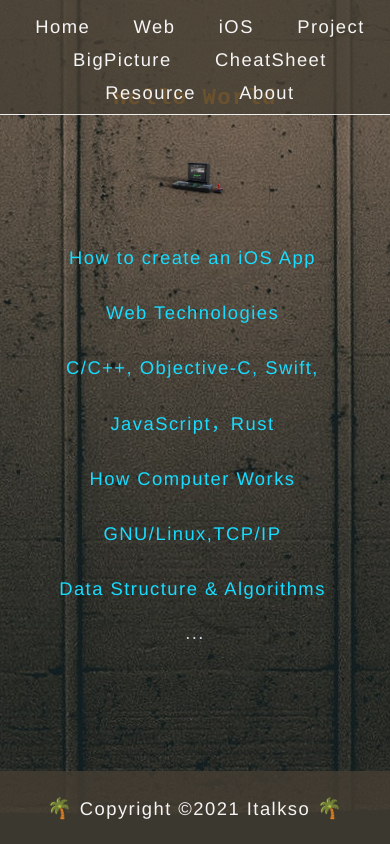
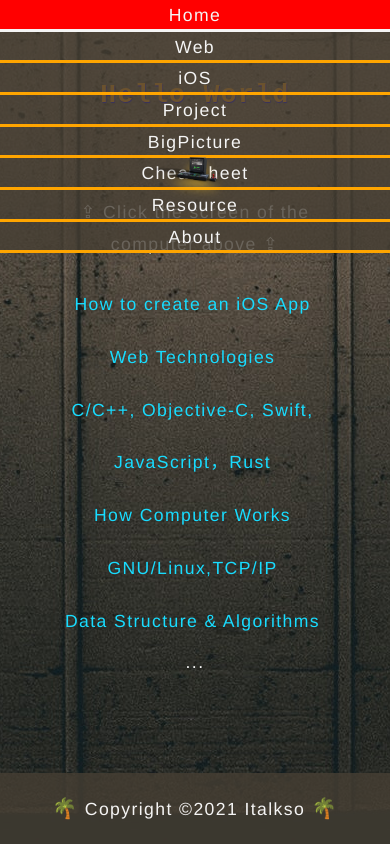
Before and after one commit to italkso/italkso.github.io, a plain HTML site: page index.html in a window 390 px wide. Drawn offline with Linux system fonts and the light colour scheme.

Commit message:
Responsive web design with HTML5 & CSS3

```diff
--- a/index.html
+++ b/index.html
@@ -13,19 +13,24 @@
 		<h1>Italkso</h1>
 
 		<nav>
-	    	<a href="index.html" title="Home Page">Home</a>
-	    	<a href="webdev/web.html" title="Web Technologies" target="">Web</a>
-	    	<a href="iosdev/ios.html" title="iOS Development" target="">iOS</a>
-	    	<a href="project/project.html" title="My Project" target="">Project</a>
-	    	<a href="bigpicture/bigpicture.html" title="Summary for Programming Language" target="">BigPicture</a>
-	    	<a href="cheatsheet/cheatsheet.html" title="CheatSheet for Tools" target="">CheatSheet</a>
-	    	<a href="resource/resource.html" title="Resource & Tools for Developers " target="">Resource</a>
-	    	<a href="about.html" title="About italkso" target="">About</a>
+	    	<a class="ListItem" href="index.html" title="Home Page">Home</a>
+	    	<a class="ListItem" href="webdev/web.html" title="Web Technologies" target="">Web</a>
+	    	<a class="ListItem" href="iosdev/ios.html" title="iOS Development" target="">iOS</a>
+	    	<a class="ListItem" href="project/project.html" title="My Project" target="">Project</a>
+	    	<a class="ListItem" href="bigpicture/bigpicture.html" title="Summary for Programming Language" target="">BigPicture</a>
+	    	<a class="ListItem" href="cheatsheet/cheatsheet.html" title="CheatSheet for Tools" target="">CheatSheet</a>
+	    	<a class="ListItem" href="resource/resource.html" title="Resource & Tools for Developers " target="">Resource</a>
+	    	<a class="LastItem" href="about.html" title="About italkso" target="">About</a>
 	    </nav>
 
-	    <main id="index">
+	    <main class="centerContent">
 	    	<h2><code>Hello World</code></h2>
-	    	<img src="images/computer-8bit-1.png" loading="lazy" alt="old 8-bit computer-images from Pixabay" width="35%" height="35%" />
+
+	    	<figure>
+	    		<img class="filter" src="images/computer-8bit-1.png" loading="lazy" alt="old 8-bit computer-images from Pixabay" width="35%" height="35%" />
+	    		<figcaption>&#8682; Click the screen of the computer above &#8682;</figcaption>
+	    	</figure>
+
     		<p id="topic">
     			<a href="iosdev/ios.html">How to create an iOS App</a>
 	    		<a href="webdev/web.html">Web Technologies</a>
--- a/styles/resource.css
+++ b/styles/resource.css
@@ -6,3 +6,7 @@ a:hover, a:active {
   text-decoration: underline;
   color:rgba(255, 159, 26,1.0);
 }
+
+/*main#resource {
+	column-count: 2;
+}*/
--- a/styles/style.css
+++ b/styles/style.css
@@ -3,13 +3,14 @@
 
 /* Styling the page */
 html {
-    color: rgba(206, 214, 224,1.0);
+    color: whitesmoke;
     font-family: Helvetica, "Times New Roman",Arial, Georgia, Times, serif;
-    font-size: 1.15em;
+    font-size: 1.1rem;
     max-width: 100%;
     line-height: 1.8;
     letter-spacing: 0.08em;
-    background-color: rgba(71, 63, 52,1.0);
+    background-color: rgba(71, 63, 52,0.9);
+    background: radial-gradient(closest-side circle at center 20%, rgba(71, 63, 52,0.75),rgba(30, 30, 30,1.0));
     background-image: url(../images/oleg-magni.jpg);
     background-repeat: no-repeat;
     background-attachment: fixed;
@@ -29,47 +30,62 @@ main {
   margin-top: 70px;
   margin-bottom: 100px;
   padding: 0 20px;
-  text-align: center;
+  text-align: left;
 }
 
-main#iosdev,#resource,#webdev,#bigpicture,#aboutme, #cheatsheet{
-  text-align: left;
+main.centerContent{
+  text-align: center;
 }
 
 
 nav {
     text-align: center;
     width: 100%;
-    padding: 10px 5px 5px 5px;
-    background-color: rgba(71, 63, 52,0.8);
-    border-bottom: 0.1em ridge;
+    min-height: 44px;
+    margin-right: 1rem;
     position: fixed;
     top: 0;
-    display: block;
-    scroll-behavior: smooth;
+    /*FlexBox*/
+    display: flex;
+    flex-direction: column;
+    align-items: center;
+}
+
+/* CSS Media Query */
+@media (min-width: 31.25em) {
+  nav {
+    flex-direction: row;
+  }
 }
 
 nav a:link, a:visited {
     color: whitesmoke;
+    background-color: rgba(71, 63, 52,0.8);
     padding: 0em 1em 0em 1em;
-    border-radius: 5px;
+    display: inline-flex;
+    flex: 1 1 auto;
+    align-self: stretch;
+    align-items: center;
+    justify-content:center;
+    transition: box-shadow 0.1s;
+    text-decoration: none;
+    box-shadow: inset 0 -3px 0 orange;
 }
 
 nav a:hover, a:active {
+    background-color: red;
     text-decoration: none;
-    color:rgba(30, 39, 46,1.0);
-    background-color: whitesmoke;
+    box-shadow: inset 0 -3px 0 whitesmoke;
 }
 
 
 article article {
-  /*font-size: 15px;*/
-  color: rgba(206, 214, 224,1.0);
+  color: rgba(206, 214, 224,0.8);
   margin: 3px;
 }
 
 article article p {
-  color: gray;
+  color: whitesmoke;
 }
 
 
@@ -86,6 +102,7 @@ h1 {
 h2 {
   color:rgba(255, 159, 26,1.0);
   text-align: center;
+  text-shadow: 0.5px 1px 1px blue;
 }
 
 h3 {
@@ -113,11 +130,20 @@ p#topic a {
 
 /* Centering the image */
 img {
-    display: block;
-  	margin: 0 auto;
+  display: block;
+    margin: 0 auto;
     max-width: 30%;
     padding: 5px;
     border-radius: 15px;
+}
+
+img.box-shadow {
+    box-shadow: 3px 3px 5px whitesmoke;
+
+}
+
+img.filter {
+  filter: drop-shadow(0px 8px 5px rgba(251, 197, 49,0.5));
 }
 
 
--- a/styles/table.css
+++ b/styles/table.css
@@ -1,4 +1,5 @@
 /*Table*/
+
 caption {
     padding: 20px;
     font-size: 1.5em;
@@ -15,6 +16,7 @@ table {
     margin-top: 100px;
     border: 0.05em ridge whitesmoke;
     float: center;
+    box-shadow: 3px 3px 5px;
 }
 
 th,td {
```
Also changed, not shown: about.html (+2 -2 lines), bigpicture/bigpicture.html (+1 -1 lines), cheatsheet/cheatsheet.html (+1 -1 lines), iosdev/ios.html (+1 -1 lines), project/project.html (+1 -1 lines), resource/resource.html (+2 -2 lines), 2 other files.
